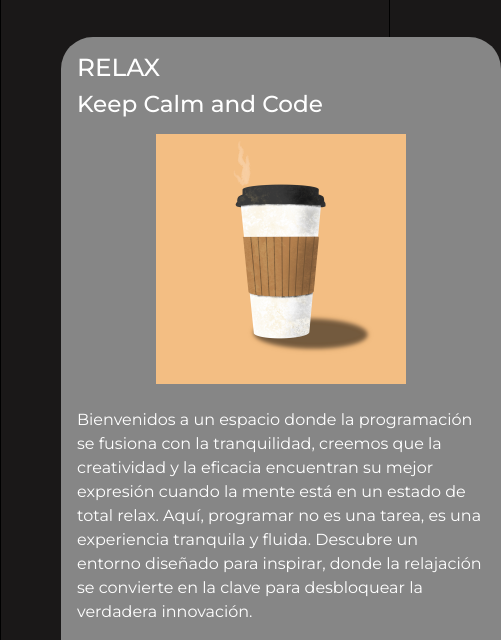
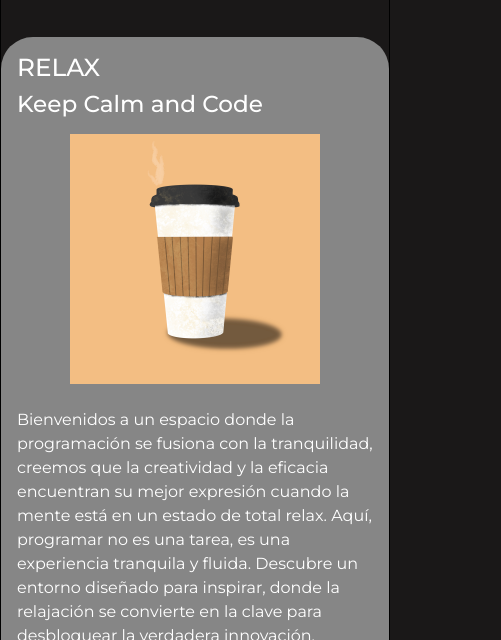
Before and after one commit to josejavierml03/Intro_Pract_SmartW, a plain HTML site: page blog.html in a window 390 px wide. Shown: the part 204-844 px from the top of the page, 501 px wide, since content can reach past the window. Drawn offline with nearby package versions, Linux system fonts and the light colour scheme.

Commit message:
Responsive

```diff
--- a/blog.html
+++ b/blog.html
@@ -23,8 +23,8 @@
     </header>
 
     <section class="seccion1">
-        <div class="row mx-5">
-            <div class="col-md-4">
+        <div class="row mx-lg-5 mx-md-2">
+            <div class="col-md-4 col-sm-5">
                 <article class="post p-3">
                     <h2>RELAX</h2>
                     <h3>Keep Calm and Code</h3>
@@ -37,7 +37,7 @@
                          Descubre un entorno diseñado para inspirar, donde la relajación se convierte en la clave para desbloquear la verdadera innovación.</p>
                 </article>
             </div>
-            <div class="col-md-4">
+            <div class="col-md-4 col-sm-5">
                 <article class="post p-3">
                     <h2>CREATIVIDAD</h2>
                     <p> Descubre un entorno diseñado para inspirar la creatividad, donde los desafíos técnicos se entrelazan con emocionantes posibilidades creativas.
@@ -50,7 +50,7 @@
                     <h4>¡Disfruta como un niño!</h4>
                 </article>
             </div>
-            <div class="col-md-4">
+            <div class="col-md-4 col-sm-5">
                 <article class="post p-3">
                     <h2>CODIGO</h2>
                     <h3>La parte más importante</h3>
--- a/estilosBlog.css
+++ b/estilosBlog.css
@@ -1,3 +1,9 @@
+
+@media (max-width: 1440px) {
+  body {
+    width: 100%;
+  }
+}
 
 body.byteStorm{
   border: 1px solid black;
@@ -20,8 +26,8 @@ header img{
 }
 
 .post{
-  height: 650px;
-  width: 440px;
+  height: 100%;
+  width: 100%;
 
 }
 
```
